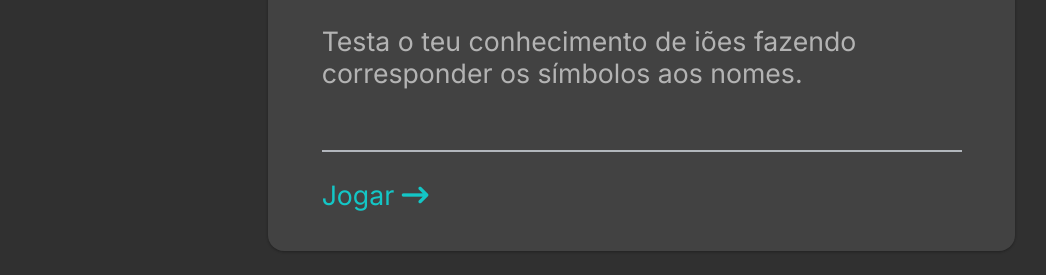
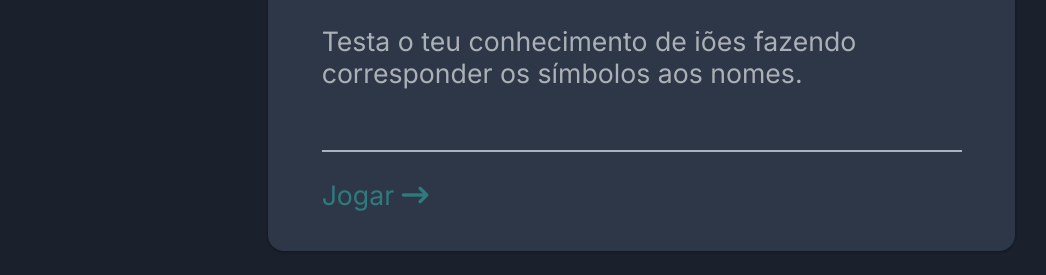
Before and after one commit to joaoestudante/ion-teaching, a plain HTML site: page index.html in a window 1280 px wide. Shown: the part 242-517 px from the top of the page, without its empty margins (5-1051 px from the left). Drawn offline with Linux system fonts and the dark colour scheme.

Commit message:
Improve dark theme colors
More character to the theme, rather than the bland grey.

```diff
--- a/style.css
+++ b/style.css
@@ -84,11 +84,13 @@ a:link {
 /* Dark Theme Shenanigans */
 
 @media (prefers-color-scheme: dark) {
-    .card { background:  #424242; color: white; }
-    .title__content, .title__icon { opacity: 0.87; color: white;}
+    .card { background:  #2d3748; color: white; }
+    .title__content { opacity: 0.87; color: white;}
+    .title__icon {color: #319795}
     .content { opacity: 0.6; color: white; }
-    a { color: #00FFFF; }
-    a:visited { color: #00FFFF; }
+    a { color: #319795; }
+    a:visited { color: #319795; }
+    a:hover {color: #45d3d1}
     h1 { color: white}
-    body { background: #303030}
+    body { background: #1a202c}
   }
```
